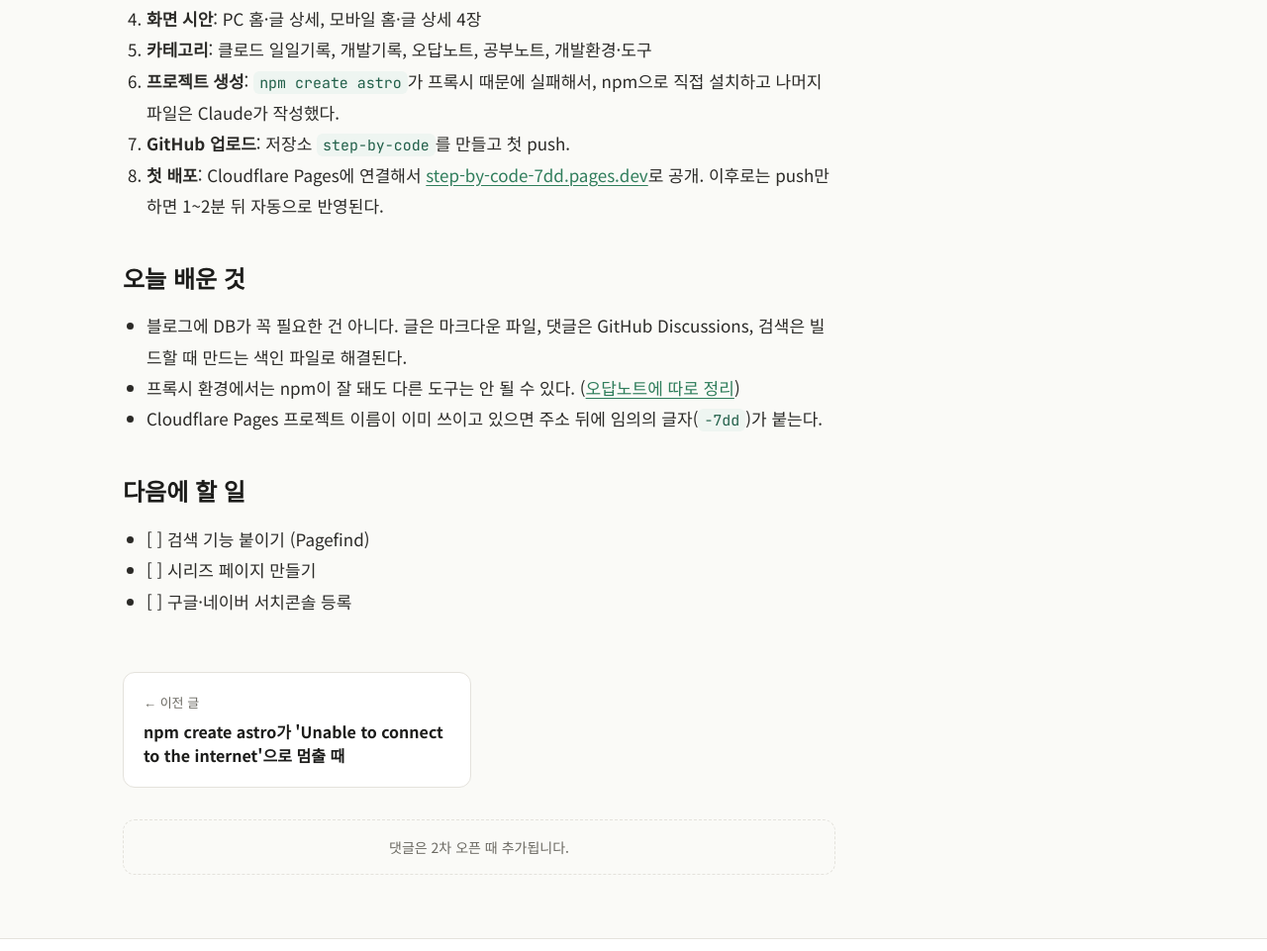
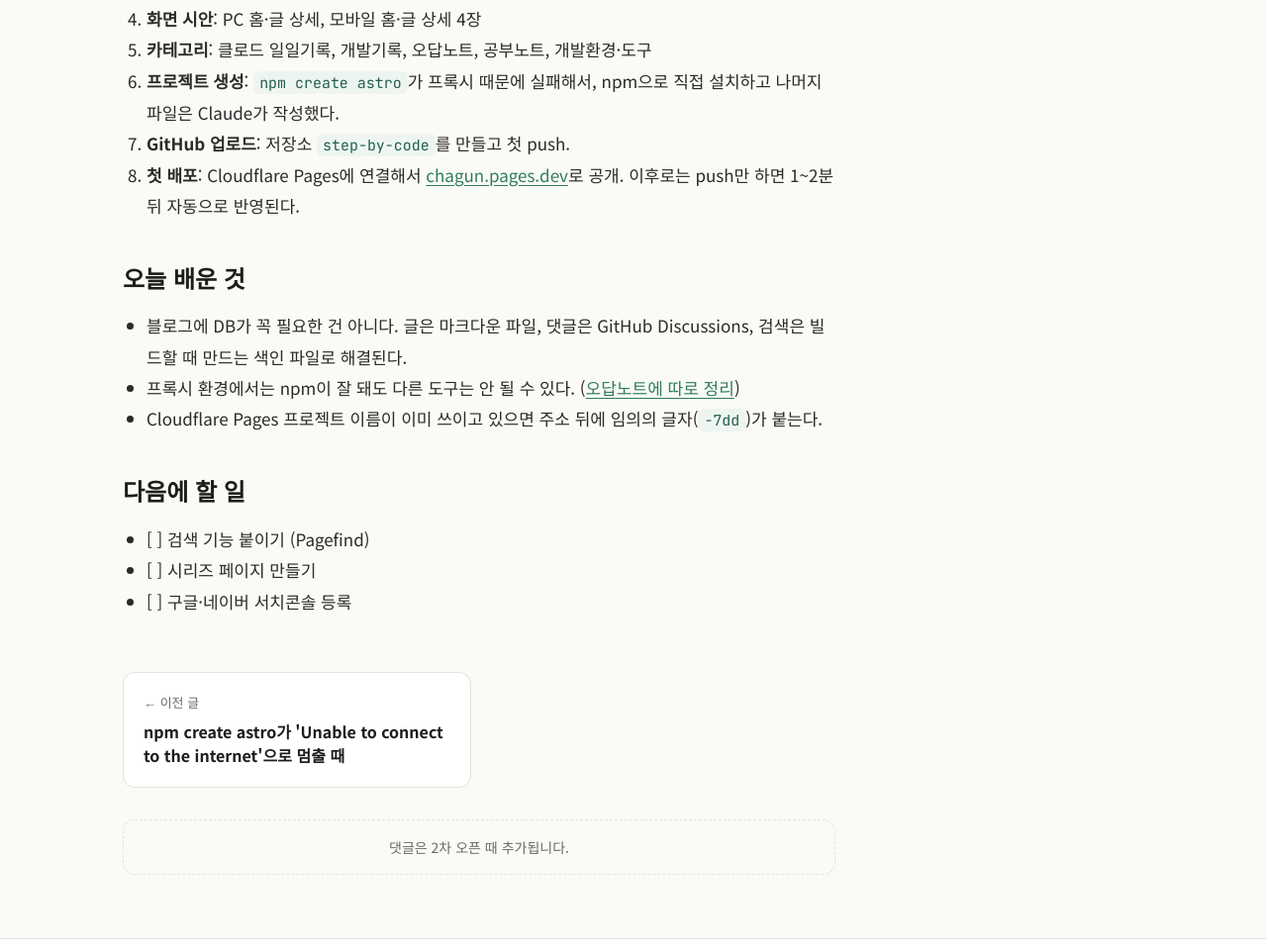
Before and after one commit to woony5231/step-by-code, an Astro site: page /blog/claude-daily-001 in a window 1280 px wide. Shown: the part 747-1708 px from the top of the page at 99% size. Built offline with nearby package versions, Linux system fonts and the light colour scheme; Astro itself is replaced by a stand-in of ours.

Commit message:
일일기록 #1의 배포 링크를 새 주소로 변경
옛 프로젝트(step-by-code-7dd.pages.dev)를 삭제해서 링크를 chagun.pages.dev로 바꿈

Co-Authored-By: Claude Opus 5.5 <noreply@anthropic.com>

```diff
--- a/src/content/blog/claude-daily-001.md
+++ b/src/content/blog/claude-daily-001.md
@@ -23,7 +23,7 @@ draft: false
 5. **카테고리**: 클로드 일일기록, 개발기록, 오답노트, 공부노트, 개발환경·도구
 6. **프로젝트 생성**: `npm create astro`가 프록시 때문에 실패해서, npm으로 직접 설치하고 나머지 파일은 Claude가 작성했다.
 7. **GitHub 업로드**: 저장소 `step-by-code`를 만들고 첫 push.
-8. **첫 배포**: Cloudflare Pages에 연결해서 [step-by-code-7dd.pages.dev](https://step-by-code-7dd.pages.dev)로 공개. 이후로는 push만 하면 1~2분 뒤 자동으로 반영된다.
+8. **첫 배포**: Cloudflare Pages에 연결해서 [chagun.pages.dev](https://chagun.pages.dev)로 공개. 이후로는 push만 하면 1~2분 뒤 자동으로 반영된다.
 
 ## 오늘 배운 것
 
```
